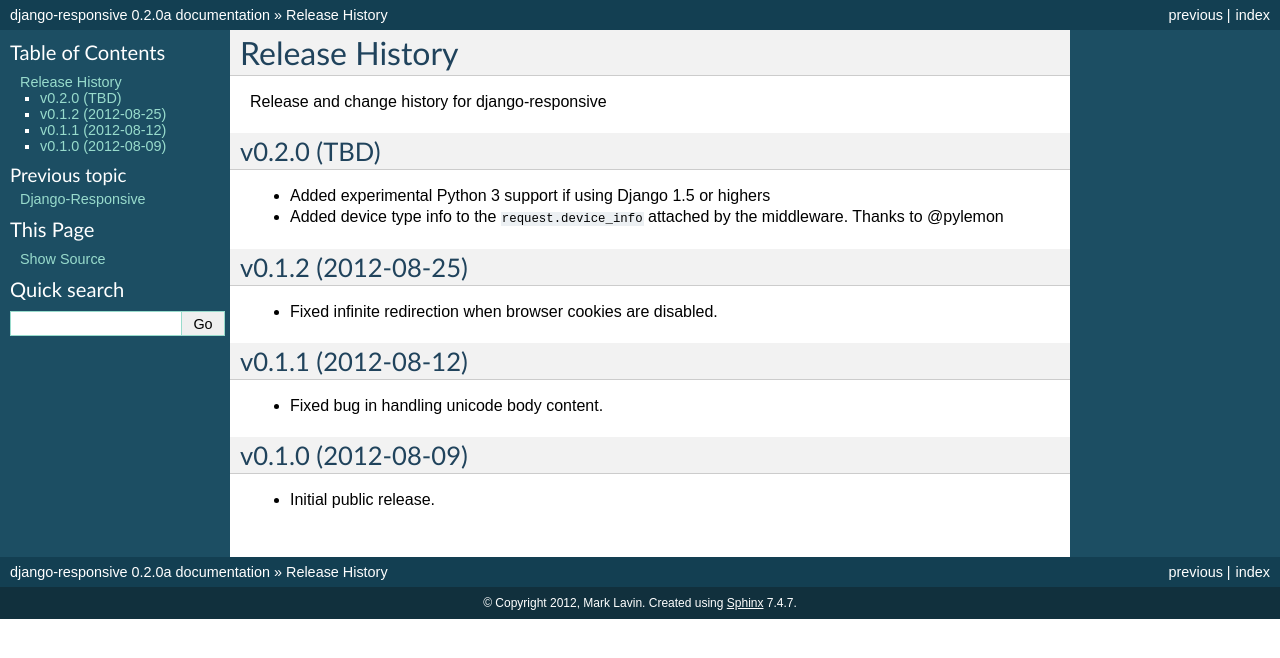
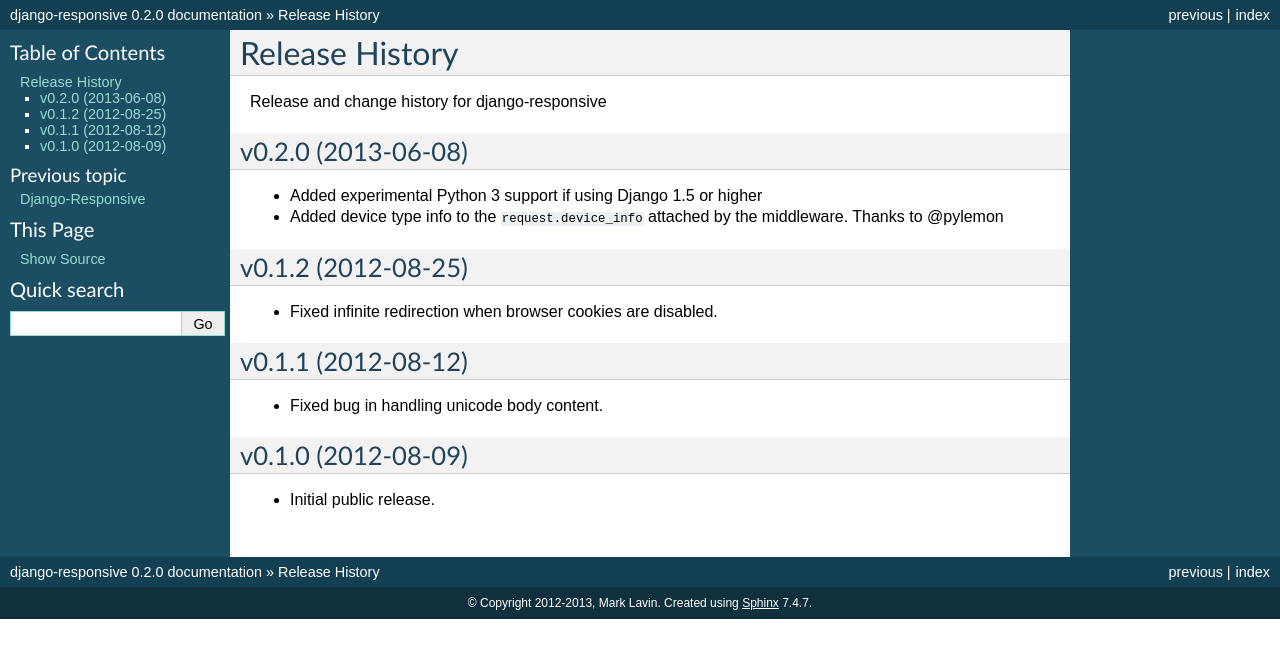
Before and after one commit to mlavin/django-responsive, a Sphinx documentation site: the page built from docs/releases.rst, in a window 1280 px wide. Shown: the top 658 px of the page. Built offline with Sphinx 7.4.7, drawn with Linux system fonts in a browser that asks for light colours.

Commit message:
Version and copyright year bumps. Setting the release date.

```diff
--- a/docs/conf.py
+++ b/docs/conf.py
@@ -41,7 +41,7 @@
 
 # General information about the project.
 project = u'django-responsive'
-copyright = u'2012, Mark Lavin'
+copyright = u'2012-2013, Mark Lavin'
 
 # The version info for the project you're documenting, acts as replacement for
 # |version| and |release|, also used in various other places throughout the
@@ -50,7 +50,7 @@
 # The short X.Y version.
 version = '0.2'
 # The full version, including alpha/beta/rc tags.
-release = '0.2.0a'
+release = '0.2.0'
 
 # The language for content autogenerated by Sphinx. Refer to documentation
 # for a list of supported languages.
--- a/docs/releases.rst
+++ b/docs/releases.rst
@@ -4,10 +4,10 @@
 Release and change history for django-responsive
 
 
-v0.2.0 (TBD)
+v0.2.0 (2013-06-08)
 ------------------------------------
 
-- Added experimental Python 3 support if using Django 1.5 or highers
+- Added experimental Python 3 support if using Django 1.5 or higher
 - Added device type info to the ``request.device_info`` attached by the middleware. Thanks to @pylemon
 
 
--- a/responsive/__init__.py
+++ b/responsive/__init__.py
@@ -2,4 +2,4 @@
 from __future__ import unicode_literals
 
 
-__version__ = '0.2.0a'
+__version__ = '0.2.0'
```
Also changed, not shown: 1 other file.
